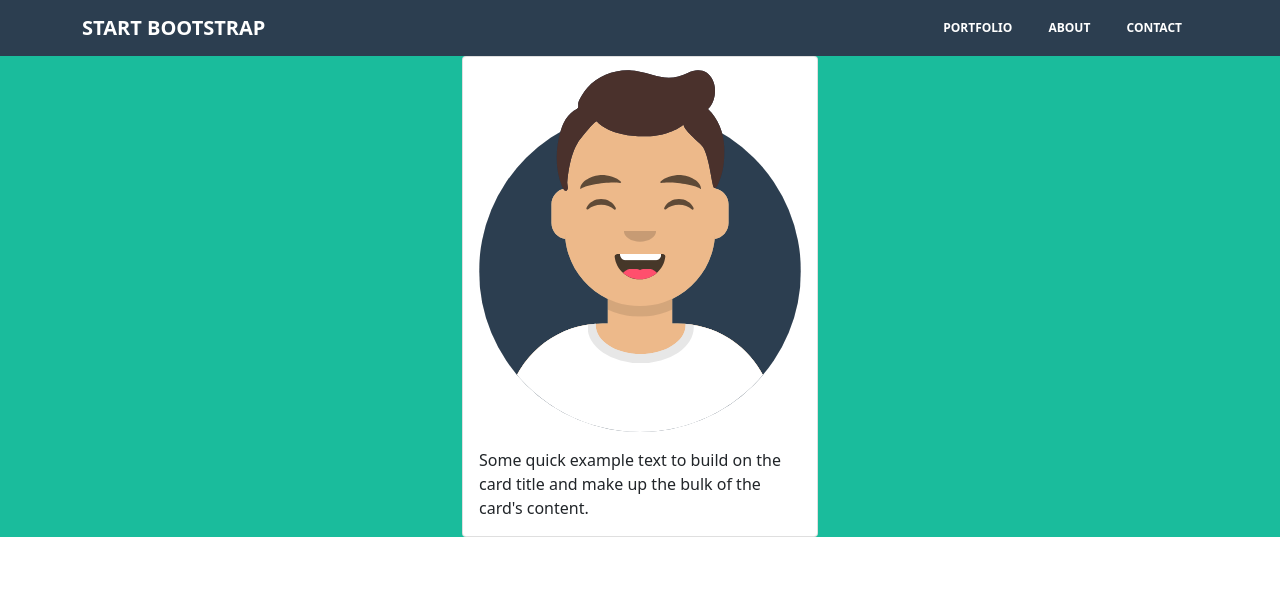
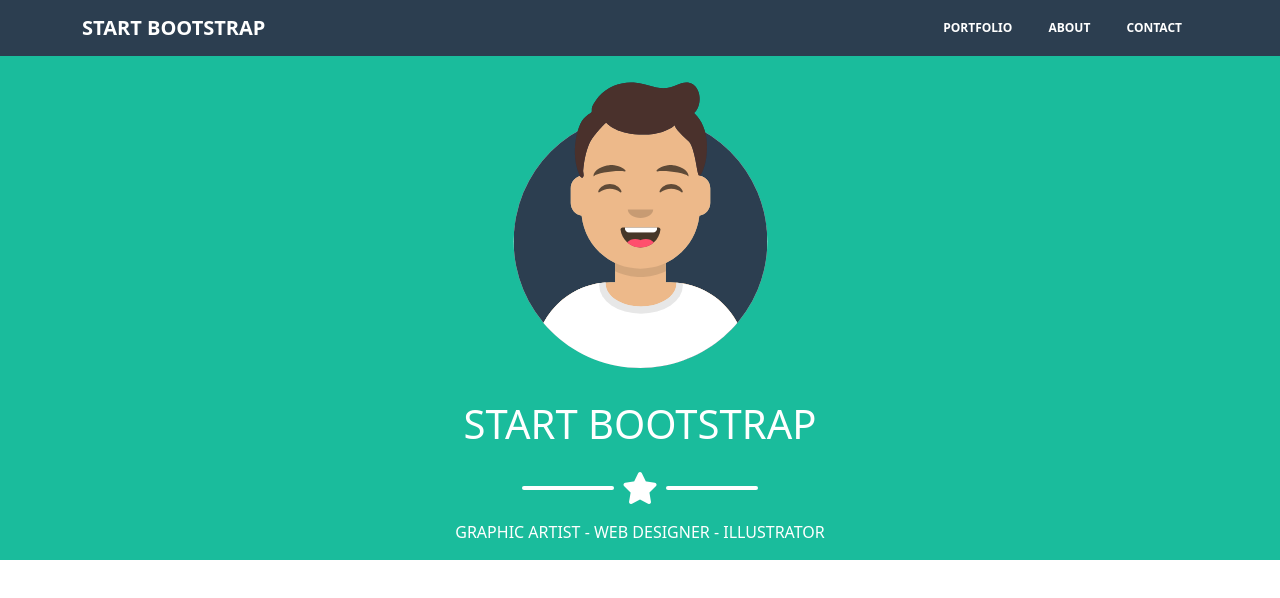
Before and after one commit to robertolatini31/html-css-bootstrap-freelancer, a plain HTML site: page index.html in a window 1280 px wide. Drawn offline with nearby package versions, Linux system fonts and the light colour scheme.

Commit message:
added hero section

```diff
--- a/assets/css/style.css
+++ b/assets/css/style.css
@@ -26,6 +26,10 @@ img {
 
 .fs_notmal {
     font-size: 1rem;
+}
+
+.p_small {
+    padding: 2px;
 }
 
 /* #endregion *** Utility ***  */
--- a/index.html
+++ b/index.html
@@ -7,7 +7,7 @@
     <title>Bootstrap</title>
 
     <link href="https://cdn.jsdelivr.net/npm/bootstrap@5.1.3/dist/css/bootstrap.min.css" rel="stylesheet" integrity="sha384-1BmE4kWBq78iYhFldvKuhfTAU6auU8tT94WrHftjDbrCEXSU1oBoqyl2QvZ6jIW3" crossorigin="anonymous">
-
+    <link rel="stylesheet" href="https://cdnjs.cloudflare.com/ajax/libs/font-awesome/6.1.0/css/all.min.css" integrity="sha512-10/jx2EXwxxWqCLX/hHth/vu2KY3jCF70dCQB8TSgNjbCVAC/8vai53GfMDrO2Emgwccf2pJqxct9ehpzG+MTw==" crossorigin="anonymous" referrerpolicy="no-referrer" />
     <link rel="stylesheet" href="./assets/css/style.css">
 </head>
 <body class="debug">
@@ -53,11 +53,21 @@
 
             <div class="row justify-content-center">
 
-                <div class="col-4">
-                    <div class="card">
-                        <img src="./assets/img/avatar.svg" class="card-img-top" alt="...">
-                        <div class="card-body">
-                          <p class="card-text">Some quick example text to build on the card title and make up the bulk of the card's content.</p>
+                <div class="col-12">
+                    <div class="card bg-transparent border-0 align-items-center">
+                        <img src="./assets/img/avatar.svg" class="card-img-top w-25 text-center py-3" alt="...">
+                        <div class="card-body text-white text-center">
+                            <h1 class="text-uppercase">start bootstrap</h1>
+                          <div class="line_bar d-flex align-items-center justify-content-center py-3">
+                            <div class="bar d-inline-block bg-white w-25 p_small rounded-pill"></div>
+                            <!-- /.bar -->
+                            <i class="fa-solid fa-star fs-2 px-2"></i>
+                            <!-- /.star  -->
+                            <div class="bar d-inline-block bg-white w-25 p_small rounded-pill"></div>
+                            <!-- /.bar -->
+                          </div>
+                          <!-- /.line_bar -->
+                          <span class="text-uppercase">graphic artist - web designer - illustrator</span>
                         </div>
                     </div>
                 </div>
```
